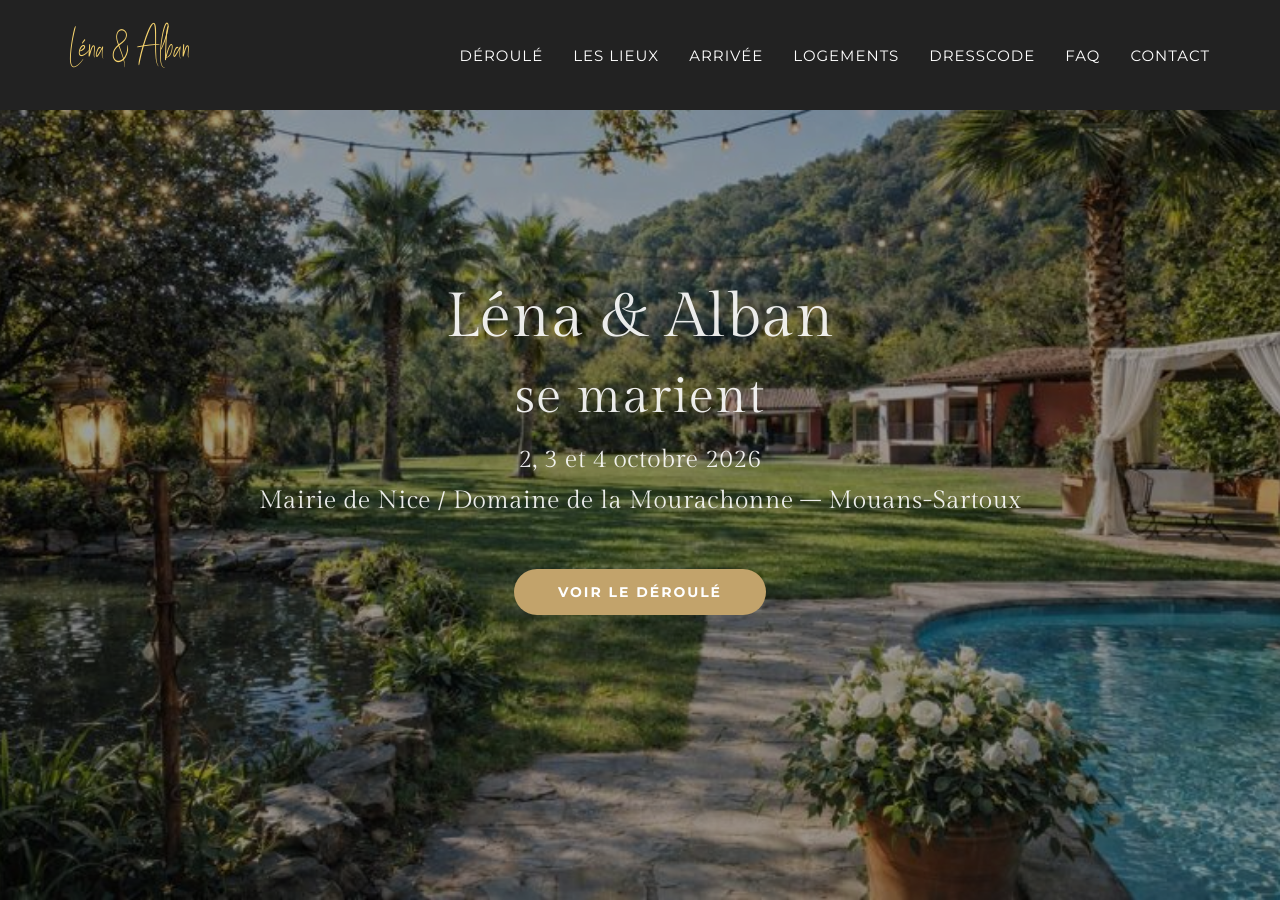
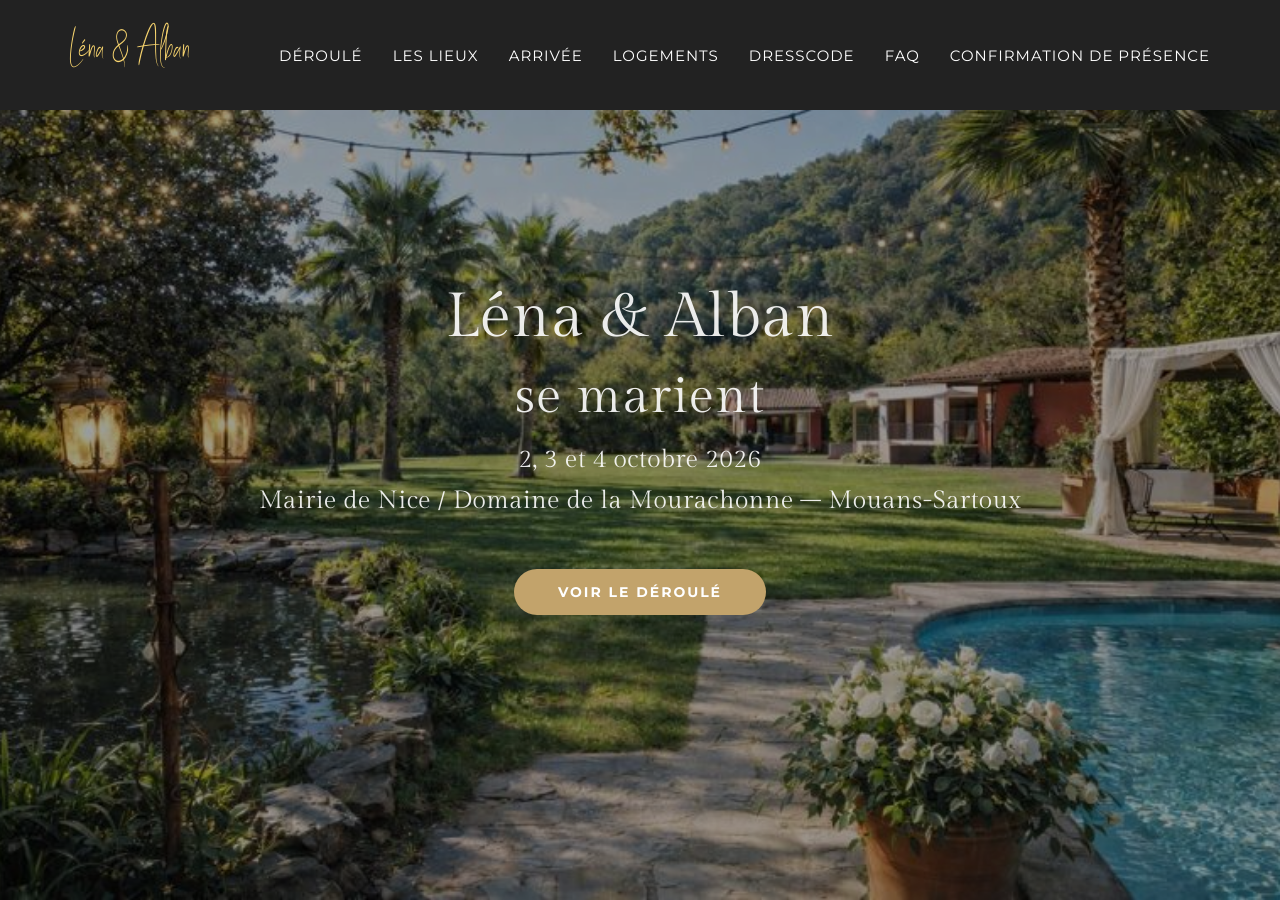
Before and after one commit to LenaAlban/lena-alban-wedding, a Jekyll site: the page built from _fr_pages/index.html, in a window 1280 px wide and 900 px high. Built offline with Jekyll 4.4.1, drawn with Linux system fonts in a browser that asks for light colours; some web fonts are replaced.

Commit message:
Update header.html

```diff
--- a/_includes/fr_data/header.html
+++ b/_includes/fr_data/header.html
@@ -48,8 +48,8 @@
   </li>
 
   <li>
-    <a class="page-scroll hidden-xs hidden-sm hidden-md" href="#contact">Contact</a>
-  </li>
+  <a class="page-scroll" href="#rsvp">Confirmation de présence</a>
+</li>
 </ul>
 
 </div>
```
